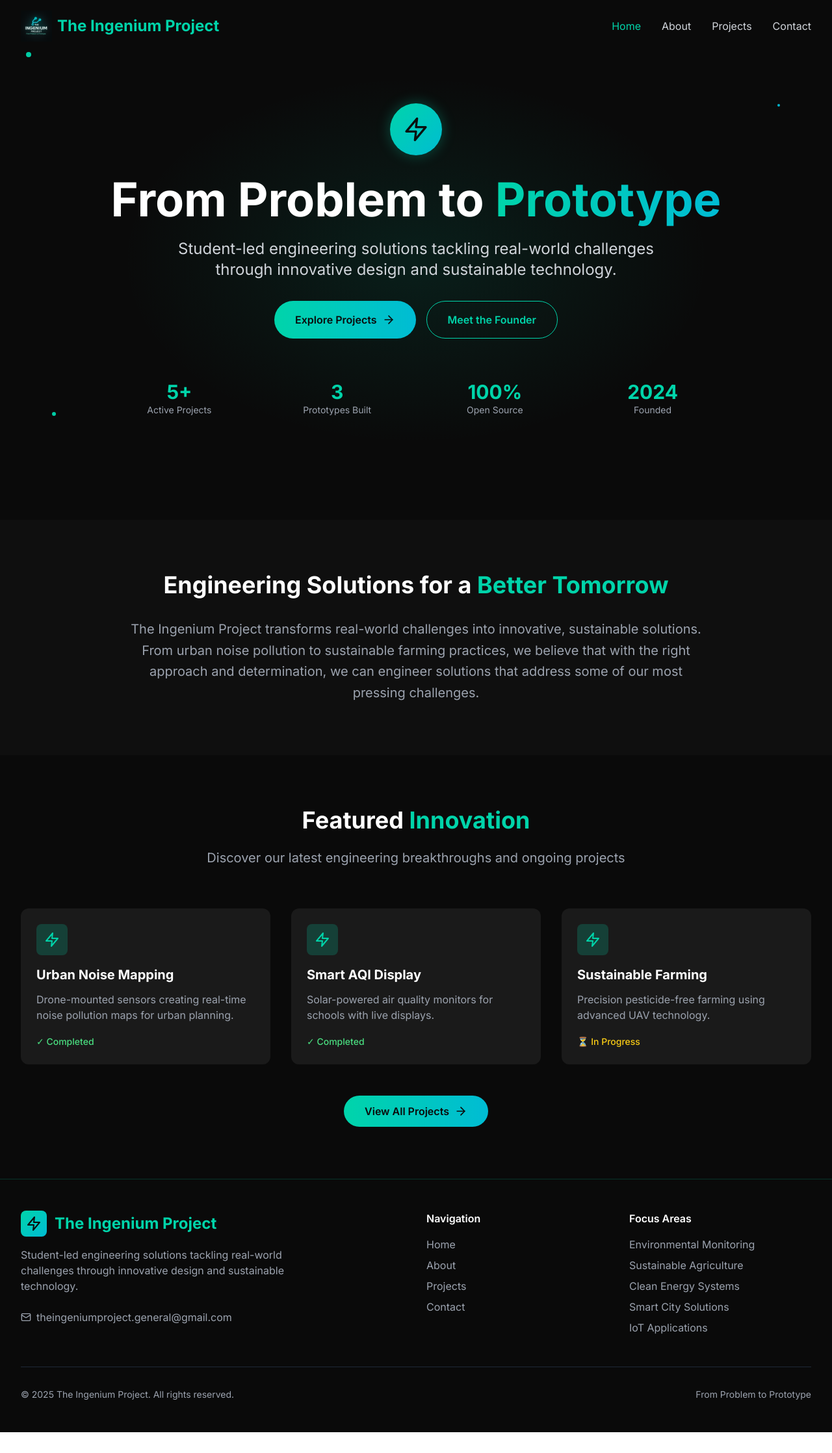
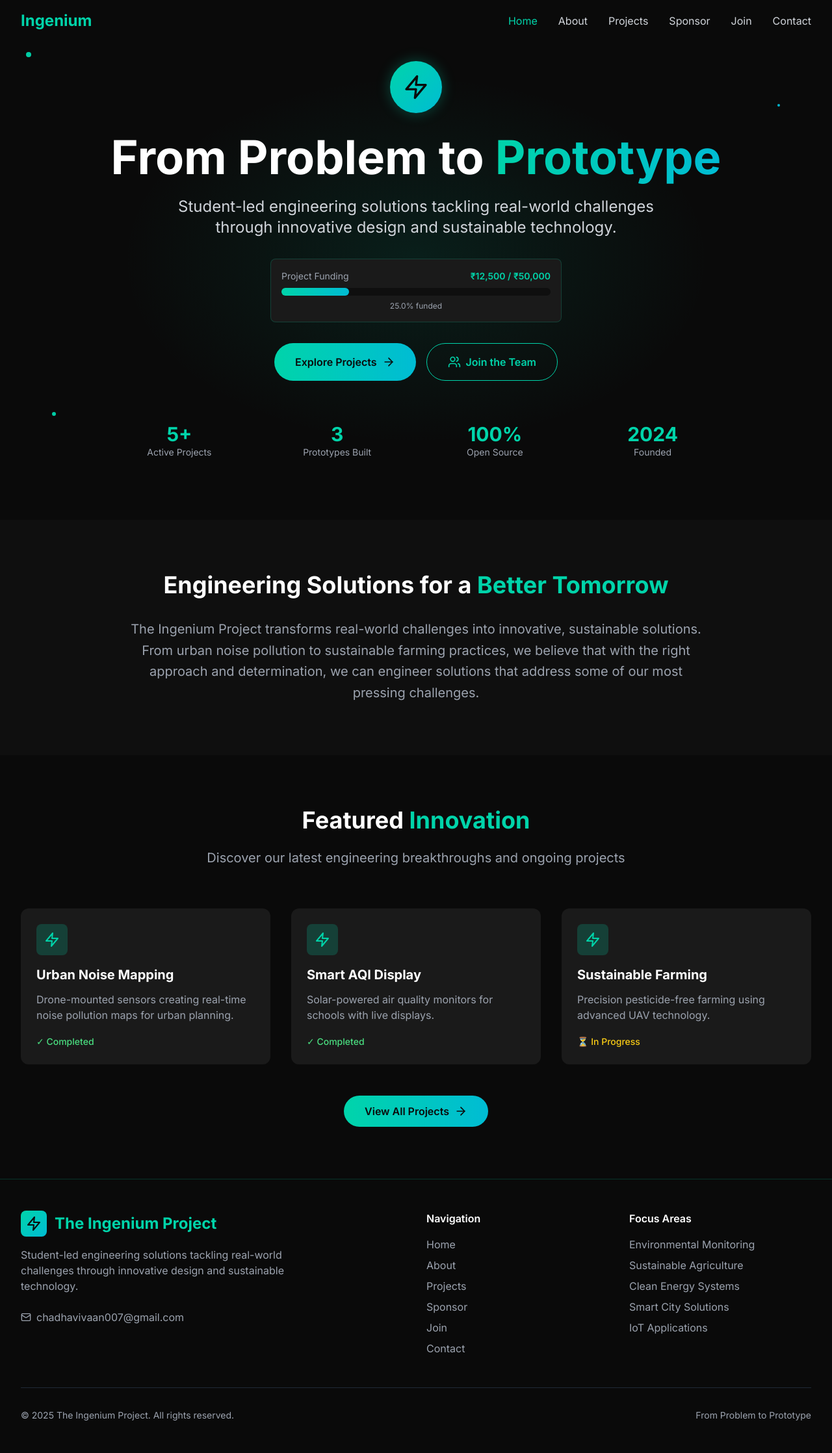
Before and after one commit to vivaanchadha01/ingenium-site-new, a React (Vite) app: page / in a window 1280 px wide. Shown: the whole page at 65% size. Before the commit the page ends 2204 px from the top, so only its background shows below. Built offline with nearby package versions, Linux system fonts and the light colour scheme.

Commit message:
Your message

```diff
--- a/src/components/Footer.tsx
+++ b/src/components/Footer.tsx
@@ -23,7 +23,7 @@ const Footer: React.FC = () => {
             </p>
             <div className="flex items-center gap-2 text-gray-400">
               <Mail className="w-4 h-4" />
-              <span>theingeniumproject.general@gmail.com</span>
+              <span>chadhavivaan007@gmail.com</span>
             </div>
           </div>
 
@@ -53,6 +53,22 @@ const Footer: React.FC = () => {
                   className="text-gray-400 hover:text-primary-500 transition-colors duration-200"
                 >
                   Projects
+                </Link>
+              </li>
+              <li>
+                <Link
+                  to="/sponsor"
+                  className="text-gray-400 hover:text-primary-500 transition-colors duration-200"
+                >
+                  Sponsor
+                </Link>
+              </li>
+              <li>
+                <Link
+                  to="/join"
+                  className="text-gray-400 hover:text-primary-500 transition-colors duration-200"
+                >
+                  Join
                 </Link>
               </li>
               <li>
--- a/src/components/Header.tsx
+++ b/src/components/Header.tsx
@@ -23,6 +23,8 @@ const Header: React.FC = () => {
     { path: '/', label: 'Home' },
     { path: '/about', label: 'About' },
     { path: '/projects', label: 'Projects' },
+    { path: '/sponsor', label: 'Sponsor' },
+    { path: '/join', label: 'Join' },
     { path: '/contact', label: 'Contact' },
   ];
 
@@ -36,18 +38,8 @@ const Header: React.FC = () => {
     >
       <nav className="max-w-7xl mx-auto px-4 sm:px-6 lg:px-8">
         <div className="flex justify-between items-center py-4">
-
-          {/* Logo + Title */}
-          <Link to="/" className="flex items-center space-x-2">
-          <img
-  src="/ingenium-logo.png"
-  alt="Ingenium Logo"
-  className="h-40 w-40 sm:h-12 sm:w-12"
-/>
-
-            <span className="hidden sm:inline text-2xl font-bold text-primary-500">
-              The Ingenium Project
-            </span>
+          <Link to="/" className="text-2xl font-bold text-primary-500">
+            Ingenium
           </Link>
 
           {/* Desktop Navigation */}
--- a/src/pages/Home.tsx
+++ b/src/pages/Home.tsx
@@ -1,8 +1,13 @@
 import React from 'react';
-import { ArrowRight, Zap } from 'lucide-react';
+import { ArrowRight, Zap, Users } from 'lucide-react';
 import { Link } from 'react-router-dom';
 
 const Home: React.FC = () => {
+  // Mock progress data - in a real app, this would come from a backend
+  const currentFunding = 12500; // Current amount raised
+  const fundingGoal = 50000; // Goal amount
+  const progressPercentage = (currentFunding / fundingGoal) * 100;
+
   return (
     <main>
       {/* Hero Section */}
@@ -37,6 +42,27 @@ const Home: React.FC = () => {
               Student-led engineering solutions tackling real-world challenges through innovative design and sustainable technology.
             </p>
 
+            {/* Funding Progress */}
+            <div className="max-w-md mx-auto mb-8 opacity-0 animate-fade-in-up" style={{ animationDelay: '0.3s' }}>
+              <div className="bg-dark-200 rounded-lg p-4 border border-primary-500/20">
+                <div className="flex justify-between items-center mb-2">
+                  <span className="text-sm text-gray-400">Project Funding</span>
+                  <span className="text-sm text-primary-500 font-semibold">
+                    ₹{currentFunding.toLocaleString()} / ₹{fundingGoal.toLocaleString()}
+                  </span>
+                </div>
+                <div className="w-full bg-dark-300 rounded-full h-3 mb-2">
+                  <div
+                    className="bg-gradient-to-r from-primary-500 to-accent-400 h-3 rounded-full transition-all duration-1000 ease-out"
+                    style={{ width: `${progressPercentage}%` }}
+                  ></div>
+                </div>
+                <div className="text-xs text-gray-400 text-center">
+                  {progressPercentage.toFixed(1)}% funded
+                </div>
+              </div>
+            </div>
+
             {/* CTA Buttons */}
             <div className="flex flex-col sm:flex-row gap-4 justify-center opacity-0 animate-fade-in-up" style={{ animationDelay: '0.4s' }}>
               <Link
@@ -47,10 +73,11 @@ const Home: React.FC = () => {
                 <ArrowRight className="w-5 h-5 group-hover:translate-x-1 transition-transform duration-200" />
               </Link>
               <Link
-                to="/about"
-                className="border border-primary-500 text-primary-500 px-8 py-4 rounded-full font-semibold hover:bg-primary-500/10 transition-all duration-300"
+                to="/join"
+                className="group border border-primary-500 text-primary-500 px-8 py-4 rounded-full font-semibold hover:bg-primary-500/10 transition-all duration-300 flex items-center justify-center gap-2"
               >
-                Meet the Founder
+                <Users className="w-5 h-5" />
+                Join the Team
               </Link>
             </div>
 
```
